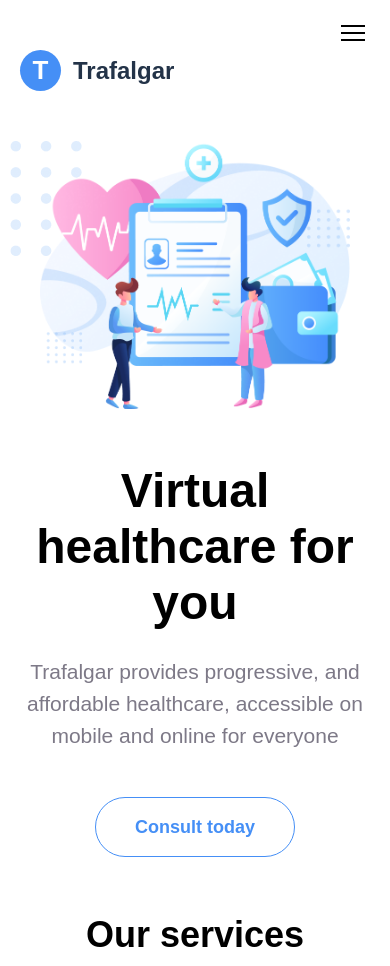
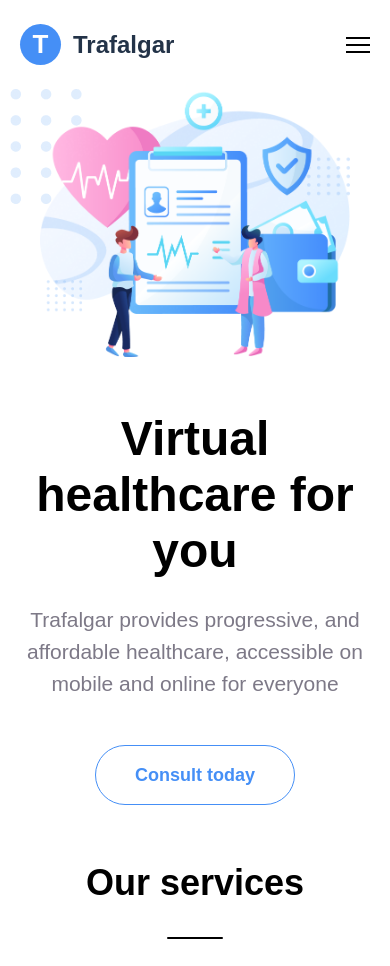
Before and after one commit to mkrav4enko20/trafalgar, a website: page index.html in a window 390 px wide. Shown: the top 966 px of the page. Drawn offline with nearby package versions, Linux system fonts and the light colour scheme; a web font is replaced by a local one.

Commit message:
Fix mobile styles

```diff
--- a/css/dev.css
+++ b/css/dev.css
@@ -65,9 +65,16 @@
     nav {
         display: none;
     }
+    header {
+        display: flex;
+        align-items: center;
+        justify-content: space-between;
+        padding-top: 24px;
+        padding-bottom: 24px;
+    }
     .header__logo {
-        margin-top: 50px;
-        margin-bottom: 50px;
+        margin-top: 0;
+        margin-bottom: 0;
     }
     .services__item {
         flex-basis: calc(50% - 17px);
@@ -121,9 +128,6 @@
     }
     .header__burger {
         display: flex;
-        position: absolute;
-        top: 25px;
-        right: 25px;
     }
 
 }
--- a/css/main.css
+++ b/css/main.css
@@ -462,10 +462,6 @@ footer .header__logo {
     justify-content: space-between;
     margin-left: 15px;
     cursor: pointer;
-
-    position: absolute;
-    top: 25px;
-    right: 0;
 }
 .header__burger span {
     flex-basis: 2px;
```
